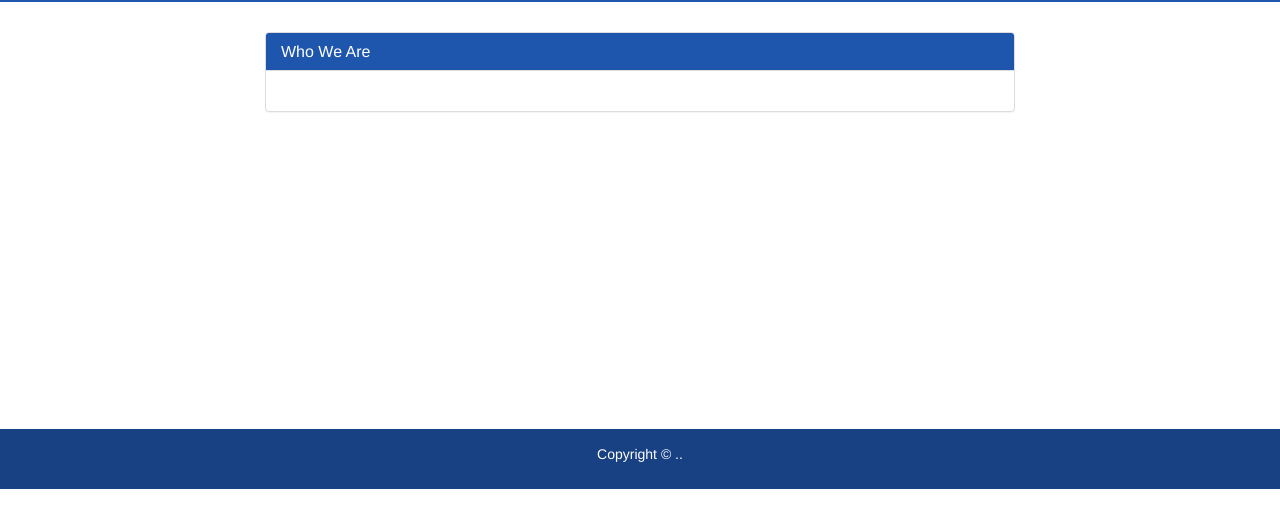
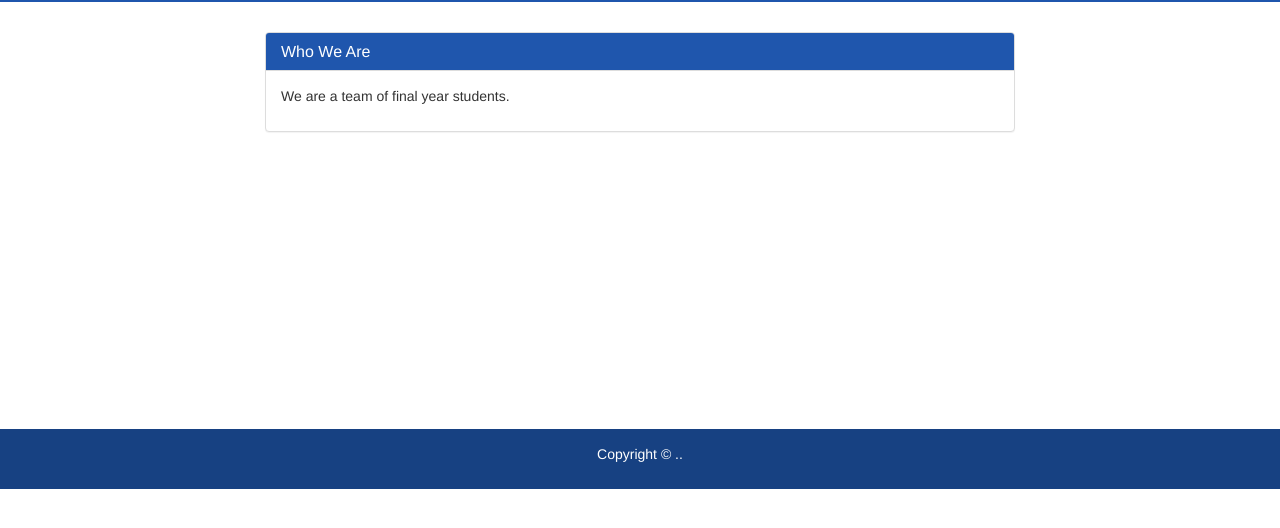
Before and after one commit to Amtsi/Amtsi.github.io, a website: page about.html in a window 1280 px wide. Shown: the part 174-702 px from the top of the page. Drawn offline with nearby package versions, Linux system fonts and the light colour scheme.

Commit message:
Added an about message on the about page

```diff
--- a/about.html
+++ b/about.html
@@ -57,7 +57,7 @@
 							<h4 class="panel-title">Who We Are</h4>
 						</div>
 						<div class="panel-body">
-							<p></p>
+							<p>We are a team of final year students.</p>
 							<p></p>
 						</div>
 					</div>
```
